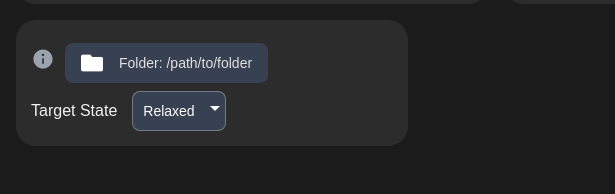
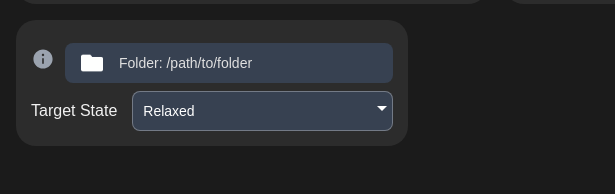
Before and after one commit to rami-nk/noisescape, an Electron app: page static/index.html in a window 1500 px wide. Shown: the part 722-916 px from the top of the page, 0-615 px from the left. Drawn offline with nearby package versions, Linux system fonts and the light colour scheme; no server answers.

Commit message:
feat: small UI fixes

```diff
--- a/static/index.html
+++ b/static/index.html
@@ -303,8 +303,8 @@
                 </div>
 
                 <div class="state-select-container">
-                    <label for="stateToAchieveSelect">Target State</label>
-                    <select class="select" id="stateToAchieveSelect">
+                    <label style="text-wrap: nowrap;" for="stateToAchieveSelect">Target State</label>
+                    <select style="width: 100%" class="select" id="stateToAchieveSelect">
                         <option value="Relaxed">Relaxed</option>
                         <option value="Focused">Focused</option>
                         <option value="Alert">Alert</option>
--- a/static/style.css
+++ b/static/style.css
@@ -231,7 +231,6 @@ select, input {
 
 #folderButton {
     background: #374151;
-    width: fit-content;
 }
 
 #column1 {
@@ -303,6 +302,7 @@ select, input {
     gap: 15px;
     display: flex;
     align-items: center;
+    width: 100%;
 }
 
 .select {
```
